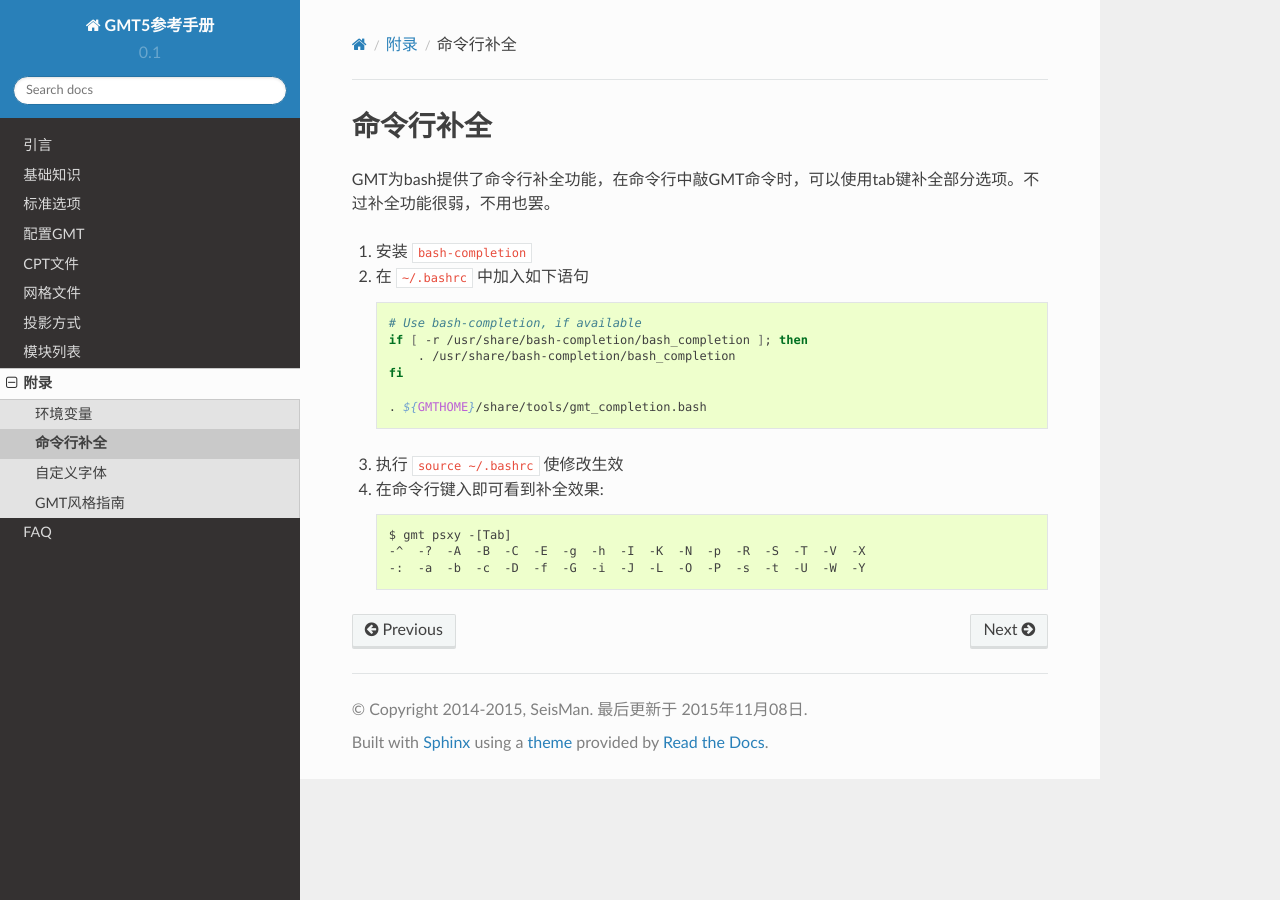
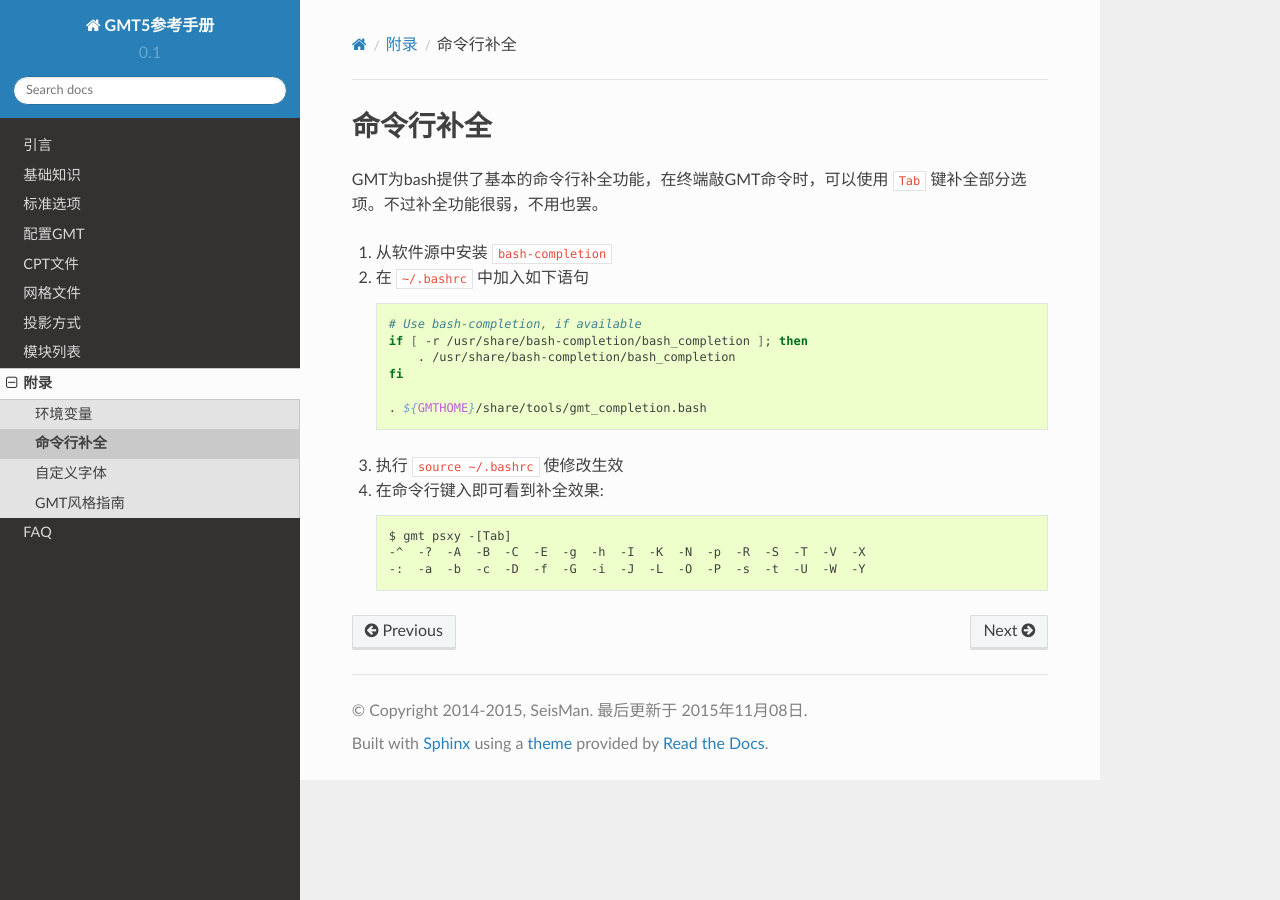
Before and after one commit to seisman/GMT5_Docs, a Sphinx documentation site: the page built from source/completion.rst, in a window 1280 px wide. Built offline with Sphinx 7.4.7 and the Read the Docs theme 2.0.0, drawn with Linux system fonts in a browser that asks for light colours; pages that are not in the unit, such as notebooks, are missing from menus.

Commit message:
命令行补全功能

```diff
--- a/source/completion.rst
+++ b/source/completion.rst
@@ -1,9 +1,9 @@
 命令行补全
 ==========
 
-GMT为bash提供了命令行补全功能，在命令行中敲GMT命令时，可以使用tab键补全部分选项。不过补全功能很弱，不用也罢。
+GMT为bash提供了基本的命令行补全功能，在终端敲GMT命令时，可以使用 ``Tab`` 键补全部分选项。不过补全功能很弱，不用也罢。
 
-#. 安装 ``bash-completion``
+#. 从软件源中安装 ``bash-completion``
 #. 在 ``~/.bashrc`` 中加入如下语句
 
    .. code-block:: bash
```
